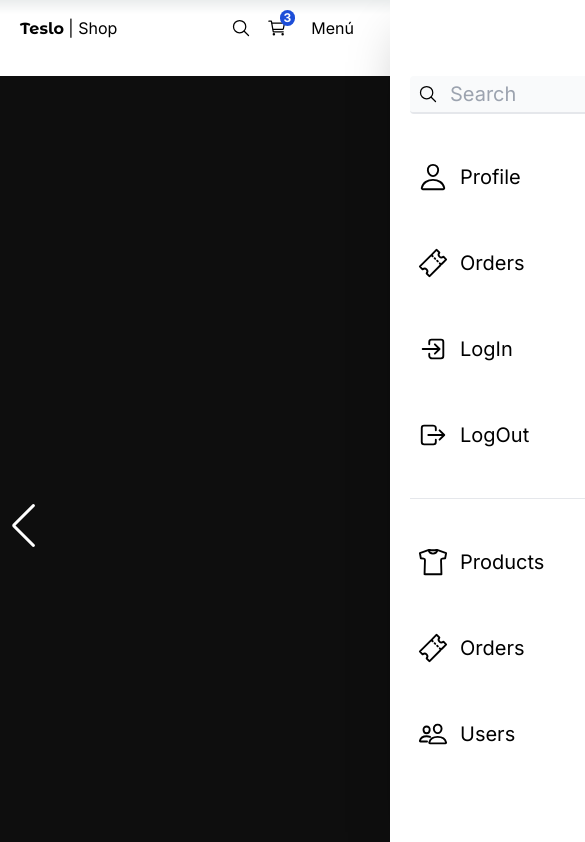
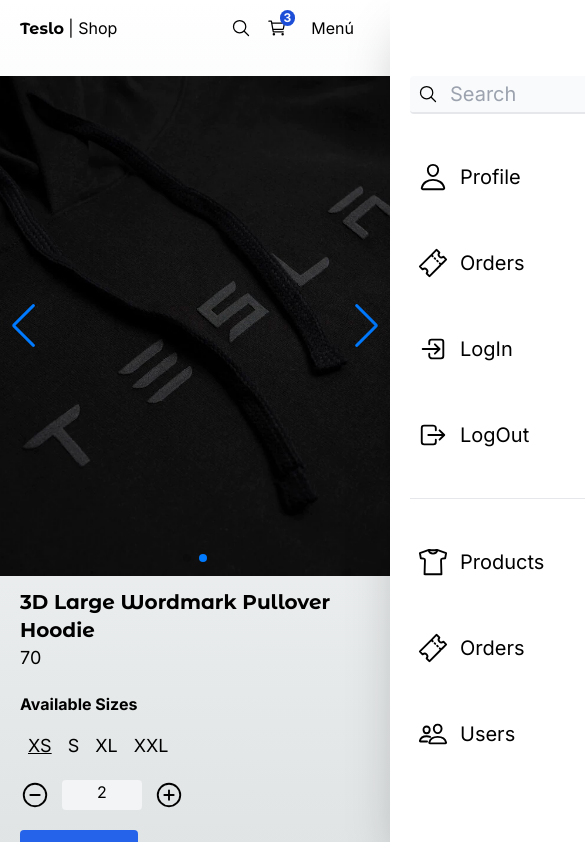
Before and after one commit to juanjosemayorga/teslo-shop-14, a Next.js app: page /product/3d_large_wordmark_pullover_hoodie in a window 390 px wide. Shown: the top 842 px of the page, 585 px wide, since content can reach past the window. Built offline with nearby package versions, Linux system fonts and the light colour scheme.

Commit message:
Add ProductMobileSlideshow component to ProductPage

```diff
--- a/src/app/(shop)/product/[slug]/page.tsx
+++ b/src/app/(shop)/product/[slug]/page.tsx
@@ -4,6 +4,7 @@ import { titleFont } from "@/config/fonts";
 import { SizeSelector } from "@/components";
 import { QuantitySelector } from "@/components/product/quantity-selector/QuantitySelector";
 import { ProductSlideShow } from '../../../../components/product/slide-show/ProductSlideShow';
+import { ProductMobileSlideshow } from '../../../../components/product/slide-show/ProductMobileSlideshow';
 
 interface Props {
   params: {
@@ -22,11 +23,20 @@ export default function ProductPage({ params }: Props) {
   return (
     <div className="mt-5 mb-20 grid md:grid-cols-3 gap-3">
 
-      {/* SlideShow */}
+
       <div className="col-span-1 md:col-span-2">
+        {/* MobileSlideShow */}
+        <ProductMobileSlideshow
+          title={product.title}
+          images={product.images}
+          className="block md:hidden"
+        />
+
+        {/* Desktop SlideShow */}
         <ProductSlideShow
           title={product.title}
           images={product.images}
+          className="hidden md:block"
         />
       </div>
 
--- a/src/components/index.ts
+++ b/src/components/index.ts
@@ -3,6 +3,8 @@ export * from './products/product-grid/ProductGridItem'
 
 export * from './product/quantity-selector/QuantitySelector'
 export * from './product/size-selector/SizeSelector'
+export * from './product/slide-show/ProductMobileSlideshow'
+export * from './product/slide-show/ProductMobileSlideshow'
 export * from './product/slide-show/ProductSlideShow'
 
 export * from './ui/not-found/PageNotFound'
--- /dev/null
+++ b/src/components/product/slide-show/ProductMobileSlideshow.tsx
@@ -0,0 +1,47 @@
+"use client";
+
+import Image from "next/image";
+import { Swiper, SwiperSlide } from "swiper/react";
+import { Autoplay, FreeMode, Pagination } from "swiper/modules";
+
+import "swiper/css";
+import "swiper/css/free-mode";
+import "swiper/css/pagination";
+
+import "./slideshow.css";
+
+interface Props {
+  images: string[];
+  title: string;
+  className?: string;
+}
+
+export const ProductMobileSlideshow = ({ images, title, className }: Props) => {
+  return (
+    <div className={className}>
+      <Swiper
+        style={{
+          width: "100vw",
+          height: "500px",
+        }}
+        pagination
+        navigation={true}
+        autoplay={{ delay: 2500 }}
+        modules={[FreeMode, Autoplay, Pagination]}
+        className="mySwiper2"
+      >
+        {images.map((image) => (
+          <SwiperSlide key={image}>
+            <Image
+              width={600}
+              height={500}
+              src={`/products/${image}`}
+              alt={title}
+              className="object-fill"
+            />
+          </SwiperSlide>
+        ))}
+      </Swiper>
+    </div>
+  );
+};
```
